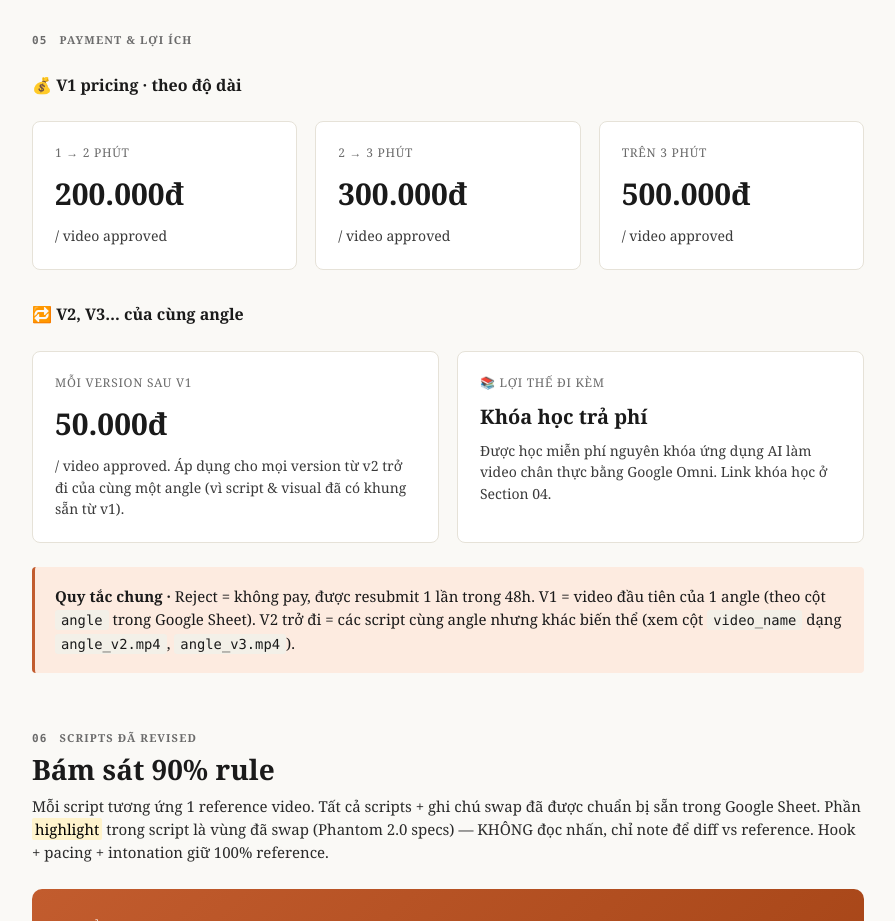
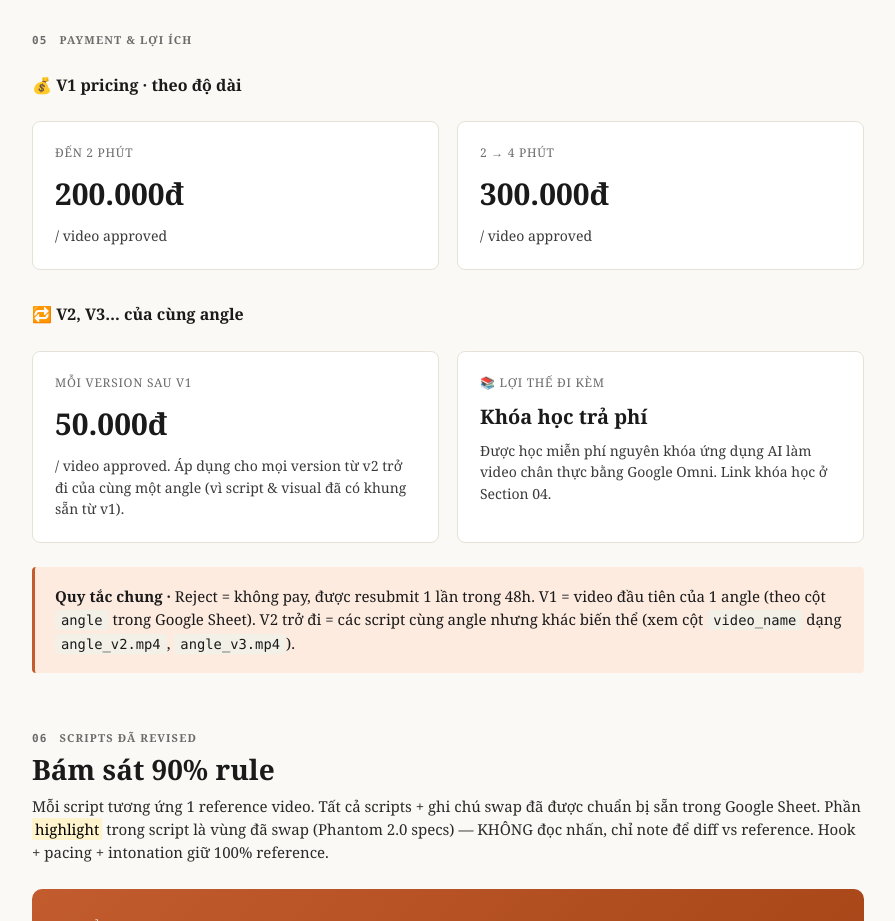
Before and after one commit to Seanle5499/phantom-brief, a plain HTML site: page index.html in a window 1280 px wide. Shown: the part 3420-4341 px from the top of the page, without its empty margins (192-1087 px from the left). Drawn offline with Linux system fonts and the light colour scheme.

Commit message:
pricing: tier 2 = 2-4p (300k), drop >4p tier (no video qualifies yet)

```diff
--- a/index.html
+++ b/index.html
@@ -270,20 +270,15 @@
     <h2><span class="num">05</span> Payment &amp; Lợi ích</h2>
 
     <h4 style="margin: 24px 0 10px; font-size: 16px; font-weight: 700;">💰 V1 pricing · theo độ dài</h4>
-    <div class="payment" style="grid-template-columns: 1fr 1fr 1fr;">
+    <div class="payment">
       <div class="card">
-        <div class="lbl">1 → 2 phút</div>
+        <div class="lbl">Đến 2 phút</div>
         <div class="big">200.000đ</div>
         <p>/ video approved</p>
       </div>
       <div class="card">
-        <div class="lbl">2 → 3 phút</div>
+        <div class="lbl">2 → 4 phút</div>
         <div class="big">300.000đ</div>
-        <p>/ video approved</p>
-      </div>
-      <div class="card">
-        <div class="lbl">Trên 3 phút</div>
-        <div class="big">500.000đ</div>
         <p>/ video approved</p>
       </div>
     </div>
```
